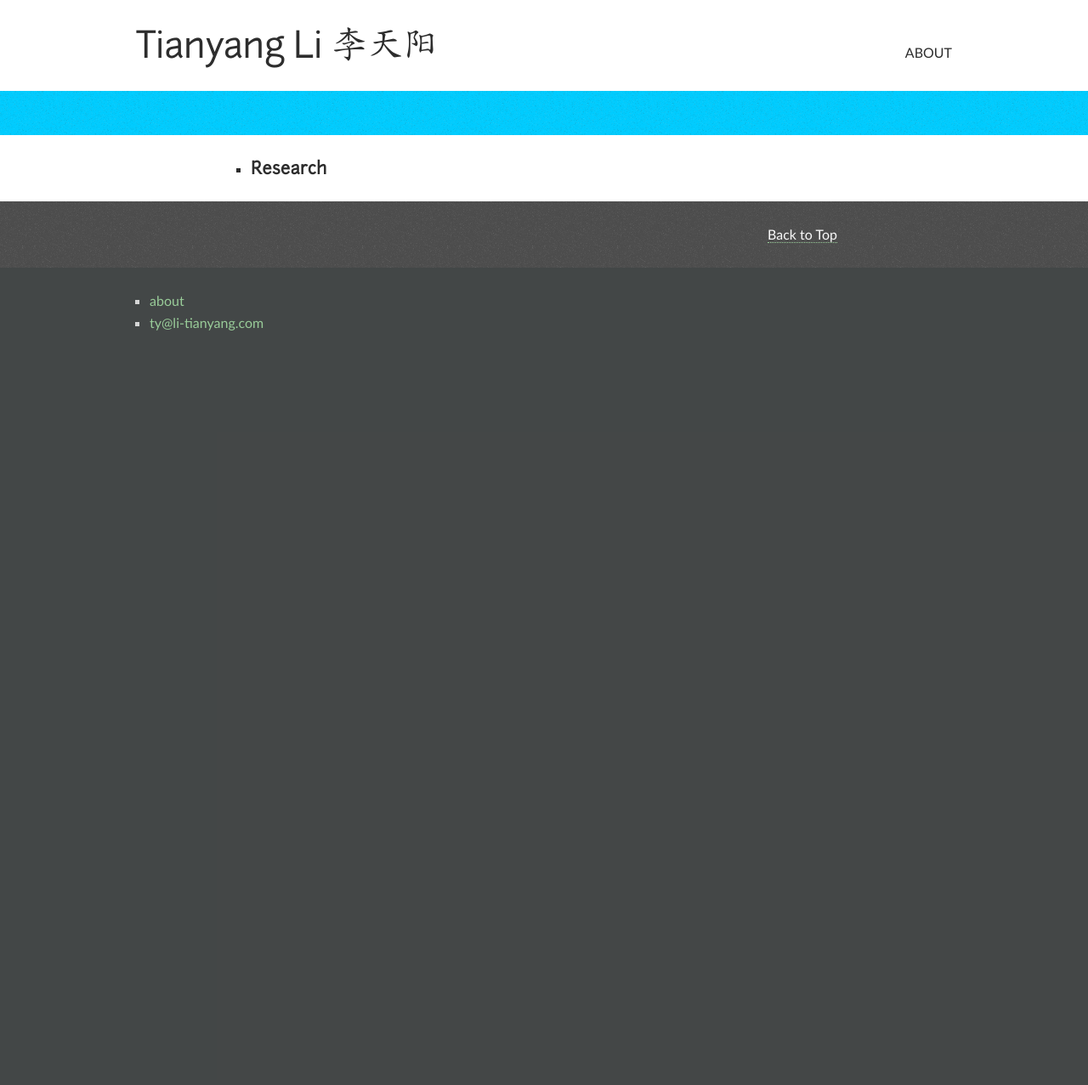
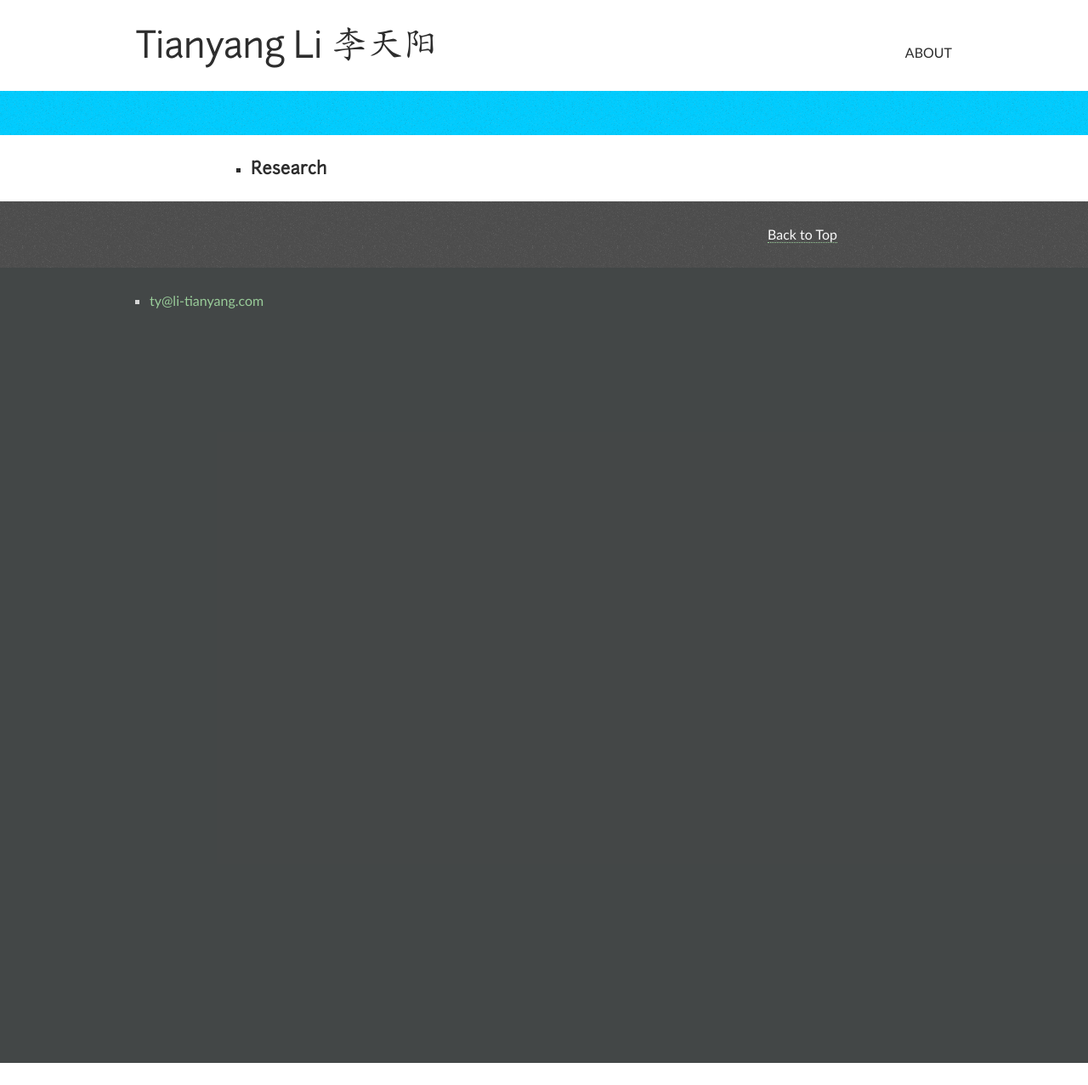
Before and after one commit to li-tianyang/li-tianyang.github.com, a Jekyll site: the page built from index.md, in a window 1280 px wide. Shown: the whole page at 85% size. Built offline with Jekyll 4.4.1, drawn with Linux system fonts in a browser that asks for light colours; after the commit the page ends 1251 px from its top, so only the background shows below that.

Commit message:
updated about

```diff
--- a/_includes/themes/the-minimum/default.html
+++ b/_includes/themes/the-minimum/default.html
@@ -55,7 +55,7 @@
                     <br>
                     <div style="display: none;"><a href="https://plus.google.com/u/0/110018392074580440969?rel=author"></a></div>
                     <ul>
-                        <li class="about"><a href="/about.html">about</a></li>
+                        <li class="about" style="display:none"><a href="/about.html">about</a></li>
                         <li class="contact"><address><span class="fn email">{{ site.author.email }}</span></address></li>
                         <!-- <li class="pgp"><a href="https://keybase.io/lty">PGP</a></li> -->
                         <li class="github" style="display:none"><a href="http://github.com/{{ site.author.github }}/" rel="me">github.com/{{ site.author.github }}</a></li>
```
